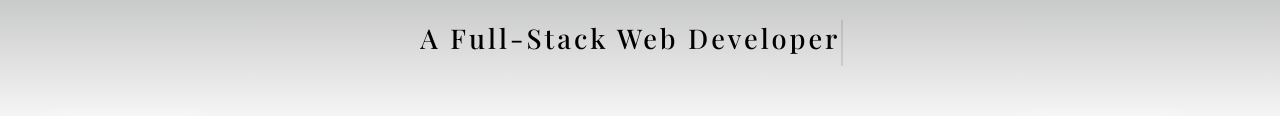
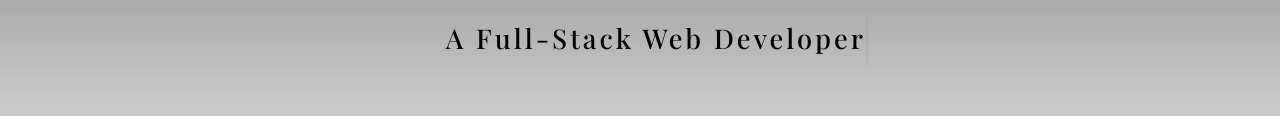
Before and after one commit to pranav1111/Pranav-personal, a plain HTML site: page index.html in a window 1280 px wide. Shown: the part 357-473 px from the top of the page. Drawn offline with nearby package versions, Linux system fonts and the light colour scheme; a web font is replaced by a local one.

Commit message:
part 5 my site

```diff
--- a/css/styles.css
+++ b/css/styles.css
@@ -461,12 +461,6 @@ button {
   width: 100%;
  }
 
-
-
-
-
-
-
 .waviy {
   position: relative;
   margin: 100px auto 0 auto;
@@ -490,10 +484,6 @@ button {
   }
 }
 
-
-
-
-
 @import url(https://fonts.googleapis.com/css?family=Anonymous+Pro);
 /* Base */
 
@@ -502,7 +492,7 @@ button {
   color: hsl(0, 0%, 0%);
   font-family: 'Playfair Display', serif;
   letter-spacing: 3px;
-  margin-left: 32.8%;
+  margin-left: 34.8%;
   overflow: hidden;
   border-right: 2px solid hsl(0, 0%, 0%);
   white-space: nowrap;
@@ -537,7 +527,7 @@ a:hover {
 .top-container {
   background-image: linear-gradient(rgb(66, 68, 68), rgb(255, 255, 255));
   padding-top: 100px;
-  height: 400px;
+  height: 550px;
   width: 100%;
 }
 
```
